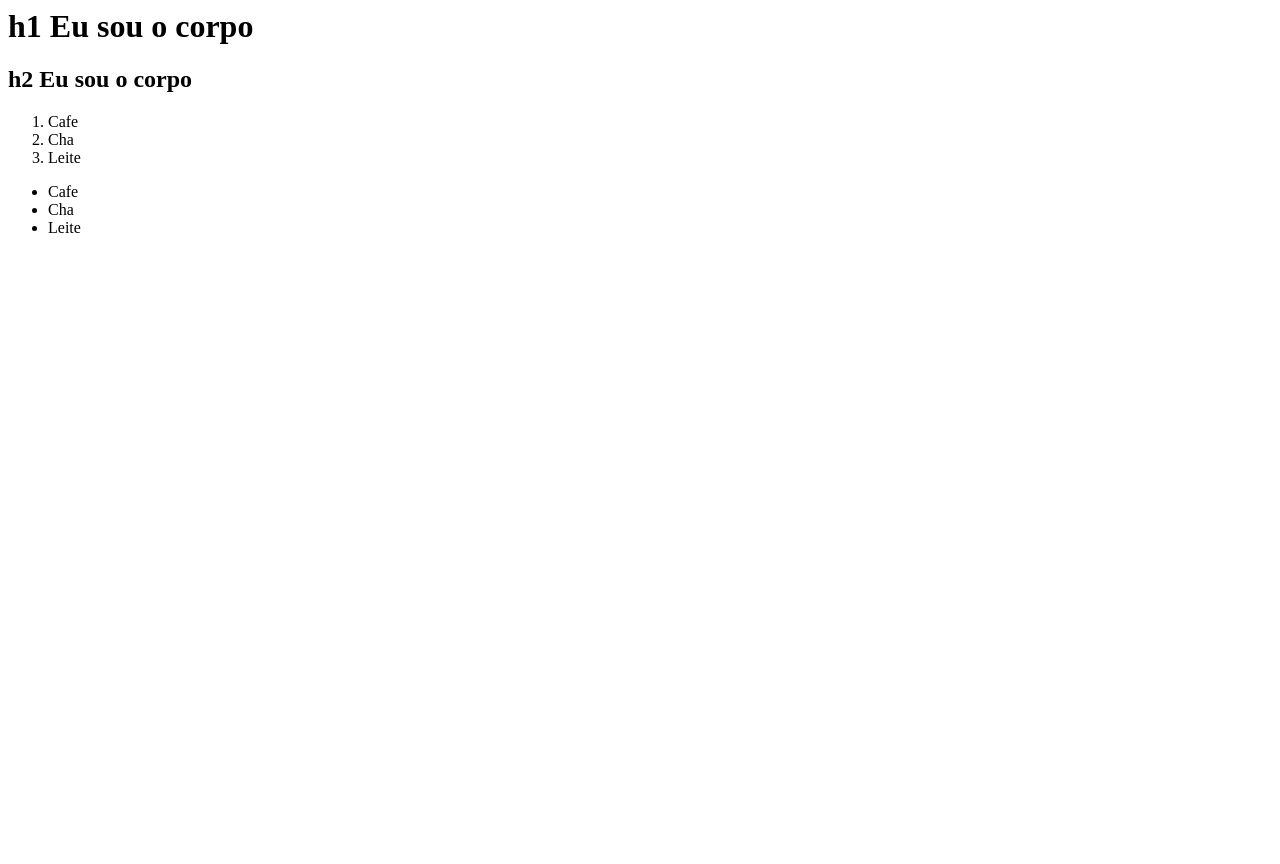
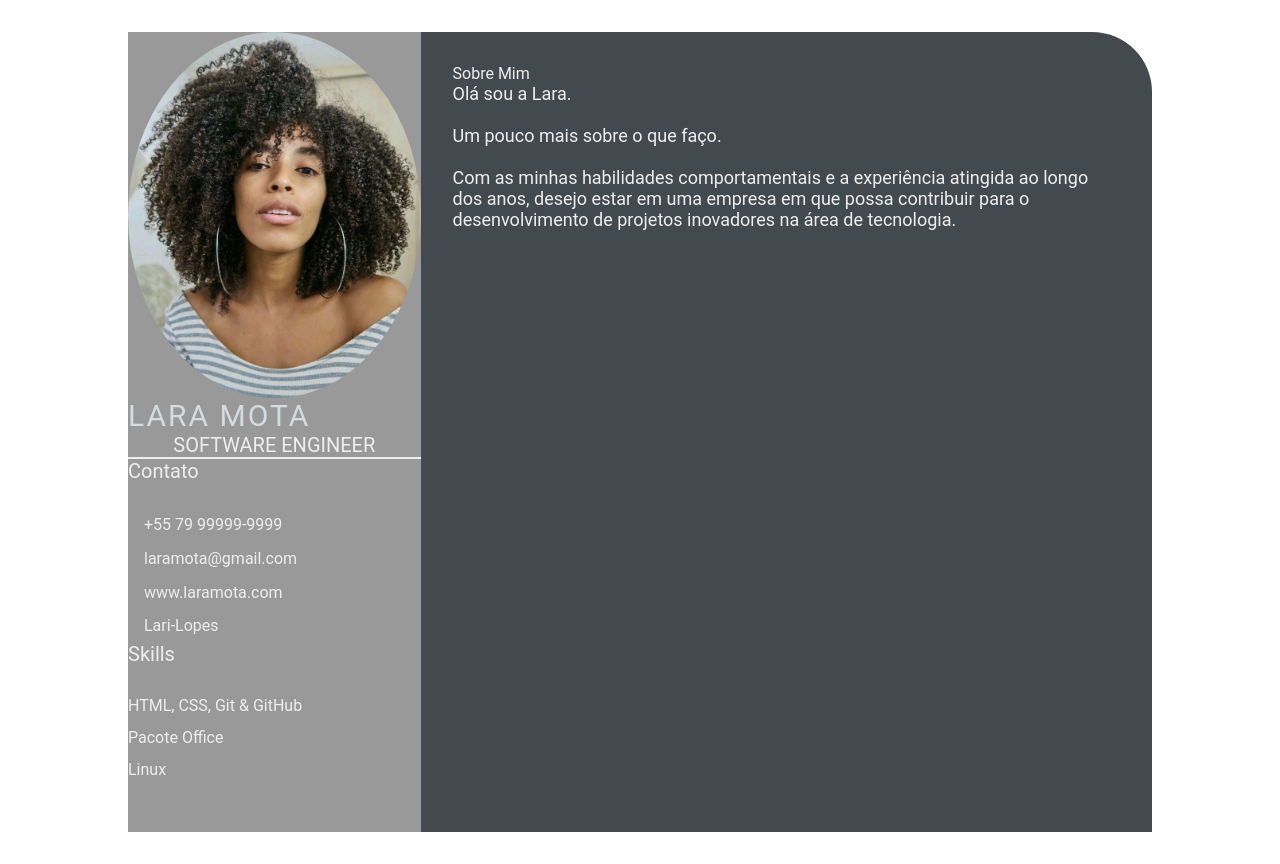
Before and after one commit to Lari-Lopes/devweekgit.github.io, a plain HTML site: page index.html in a window 1280 px wide. Before the commit the page ends 800 px from the top, so only its background shows below. Drawn offline with Linux system fonts and the light colour scheme.

Commit message:
explicação das mudanças (#2)

```diff
--- a/index.html
+++ b/index.html
@@ -1,21 +1,53 @@
-<html>
-    <head>
-        <title>
-            Olá, eu sou a cabeça
-        </title>
-    </head>
-    <body>
-        <h1>h1 Eu sou o corpo</h1>
-        <h2>h2 Eu sou o corpo</h2>
-    </body>
-    <ol>
-        <li>Cafe</li>
-        <li>Cha</li>
-        <li>Leite</li>
-    </ol>
-    <ul>
-        <li>Cafe</li>
-        <li>Cha</li>
-        <li>Leite</li>
-    </ul>
+<html lang="en">
+<head>
+    <meta charset="UTF-8">
+    <meta http-equiv="X-UA-Compatible" content="IE=edge">
+    <meta name="viewport" content="width=device-width, initial-scale=1.0">
+    <title>Lara Mota CV</title>
+
+    <link rel="stylesheet" href="style.css">
+</head>
+<body>
+    <main class="resume-contents">
+      <section class="left-section">
+        <section class="left-section-content">
+            <div class="profile">
+                <img class="profile-image" src="img/profile-image.jpg" alt="Profile image">
+                <p class="name">Lara Mota</p>
+                <p class="profession">Software Engineer</p>
+            </div>
+            <div class="contact-info">
+                <p class="left-title">Contato</p>
+                <ul>
+                   <li><i class="fa fa-phone"></i>+55 79 99999-9999</li>
+                   <li><i class="fa fa-envelope"></i>laramota@gmail.com</li>
+                   <li><i class="fa fa-globe"></i>www.laramota.com</li>
+                   <li><i class="fa fa-github"></i>Lari-Lopes</li>
+                </ul>
+            </div>
+            <div class="skills">
+                <p class="left-title">Skills</p>
+                <ul>
+                    <li><p>HTML, CSS, Git & GitHub</p></li>
+                    <li><p>Pacote Office</p></li>
+                    <li><p>Linux</p></li>
+                </ul>
+            </div>
+        </section>
+        </section>
+      <section class="right-section">
+            <div class="right-section-contents">
+                <section class="about gap">
+                    <div class="right-title">Sobre Mim</div>
+                    <p class="about-me-contents">
+                        Olá sou a Lara.<br>
+                        <br> Um pouco mais sobre o que faço.
+                        <br>
+                        <br>Com as minhas habilidades comportamentais e a experiência atingida ao longo dos anos, desejo estar em uma empresa em que possa contribuir para o desenvolvimento de projetos inovadores na área de tecnologia.
+                    </p>
+                </section>
+            </div>
+        </section>
+    </main>
+</body>
 </html>
--- /dev/null
+++ b/style.css
@@ -0,0 +1,103 @@
+* {
+    margin: 0;
+    padding: 0;
+    box-sizing: border-box;
+    list-style: none;
+    font-family: 'Roboto', sans-serif;
+}
+
+.resume-contents {
+    min-height: 100vh;
+    width: 80%;
+    margin: 2rem auto;
+    display: grid;
+    grid-template-columns: repeat(7, 1fr);
+}
+
+.left-section {
+    grid-column: span 2;
+    height: 100%;
+    background-color: #999999;
+}
+
+.right-section {
+    grid-column: span 5;
+    height: 100%;
+    background-color: #424a50;
+    border-radius: 0px 60px 0px 0px;
+}
+
+.left-section-contents{
+    padding: 2rem 2rem;
+}
+
+.profile {
+    width: 100%;
+    border-bottom: 2px solid #eeeeee;
+}
+
+.profile .profile-image {
+    width: 100%;
+    border-radius: 100%;
+}
+
+.name {
+    color: #D6DBDF;
+    font-size: 30px;
+    letter-spacing: 2px;
+    text-transform: uppercase;
+}
+
+.profession {
+    color: #eeeeee;
+    font-size: 20px;
+    text-transform: uppercase;
+    text-align: center;
+}
+
+/* .contact-info { border-bottom: 2px solid #1B2631; } */
+.left-title {
+    color: #eeeeee;
+    font-size: 20px;
+}
+
+.contact-info ul {
+    padding-top: 1.5rem;
+}
+
+.contact-info ul li,
+.references ul li {
+    padding: .4rem 0;
+    color: #eeeeee;
+}
+
+.contact-info ul li i,
+.references ul li i {
+    padding-right: 1rem;
+    font-size: 18px;
+    color: #eeeeee;
+}
+
+.skills ul {
+    padding-top: 1.5rem;
+}
+.skills ul li p {
+    padding: .4rem 0;
+    color: #eeeeee;
+}
+
+.right-section-contents {
+    padding: 2rem 2rem;
+}
+
+.right-title {
+    color: #eeeeee;
+}
+
+.gap {
+    padding-bottom: 2rem;
+}
+.about-me-contents {
+    font-size: 18px;
+    color: #eeeeee;
+}
```
Also changed, not shown: img/profile-image.jpg (added).
